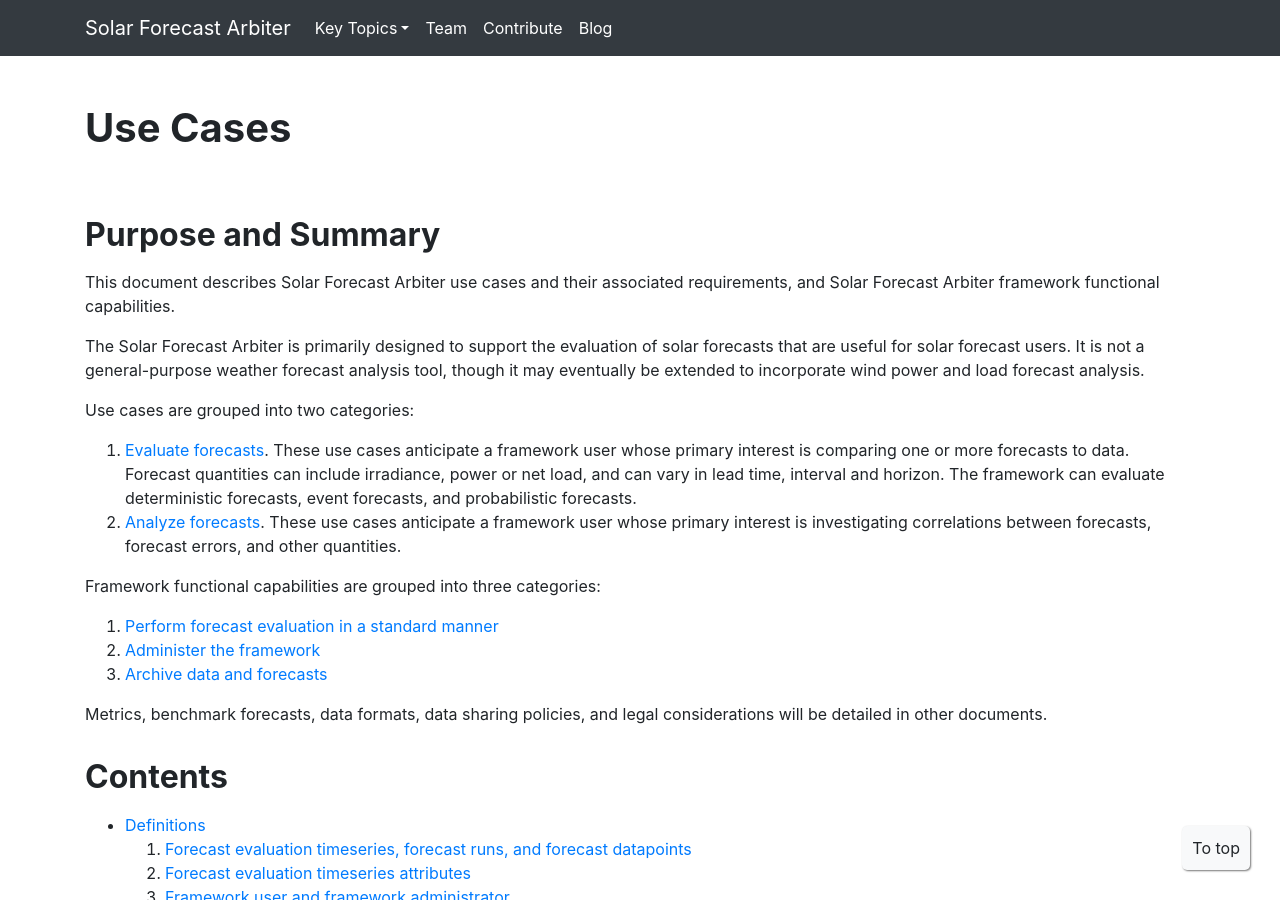
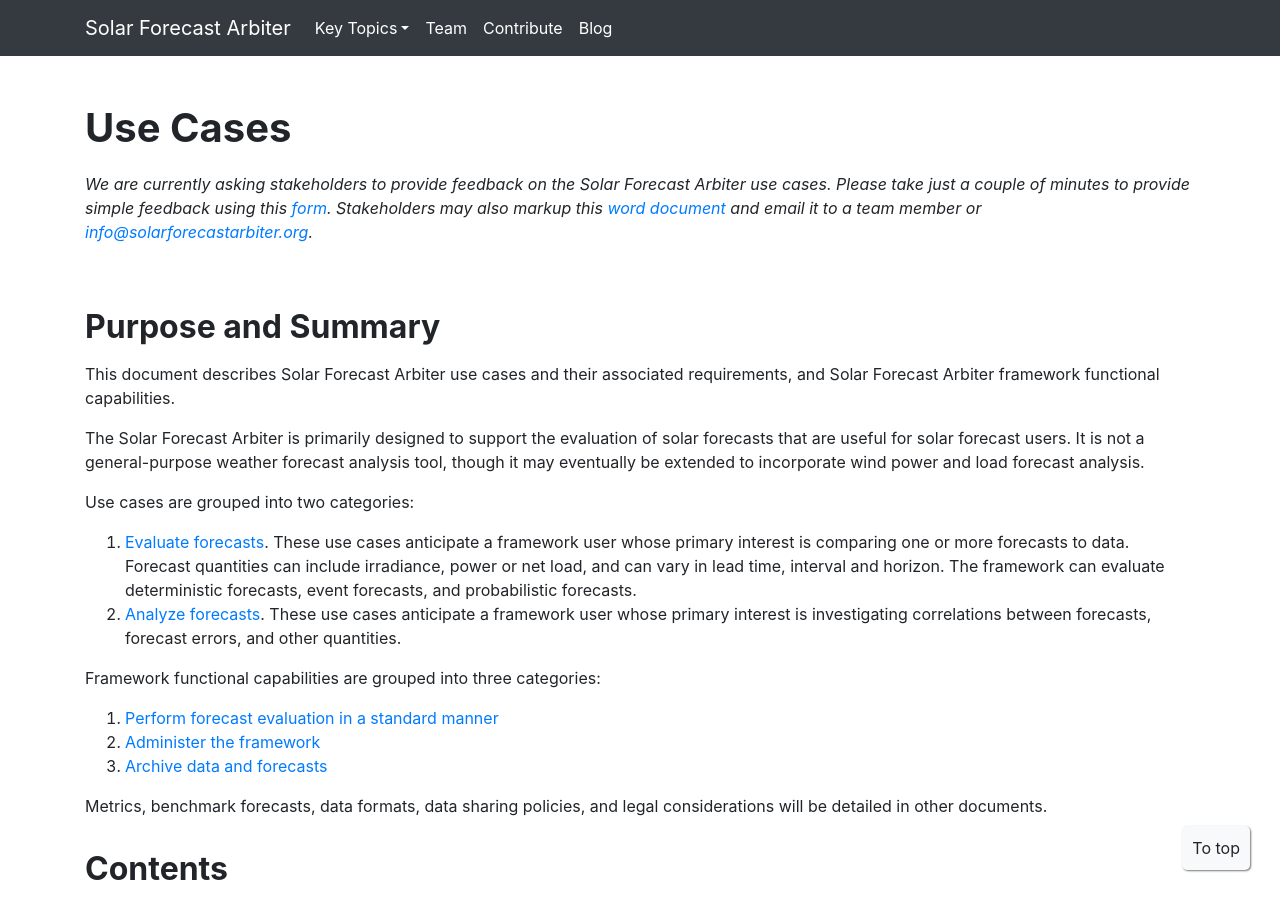
Before and after one commit to SolarArbiter/SolarArbiter.github.io, a Jekyll site: the page built from usecases.md, in a window 1280 px wide and 900 px high. Built offline with Jekyll 4.4.1, drawn with Linux system fonts in a browser that asks for light colours; comment, search, counter and statistics services are not loaded; our own code applies the rules of GitHub Pages for plain Markdown files.

Commit message:
add preamble with links

```diff
--- a/usecases.md
+++ b/usecases.md
@@ -4,6 +4,7 @@
 ---
 # Use Cases
 
+*We are currently asking stakeholders to provide feedback on the Solar Forecast Arbiter use cases. Please take just a couple of minutes to provide simple feedback using this [form](https://goo.gl/forms/F1qq08JppsKBMUtj2). Stakeholders may also markup this [word document](https://drive.google.com/open?id=18cL-sZnStsZzOzbeSV0hWmh06G3ESEpN) and email it to a team member or [info@solarforecastarbiter.org](mailto:info@solarforecastarbiter.org).*
 
 {% include to_top.html %}
 ## Purpose and Summary {#purpose}
```
